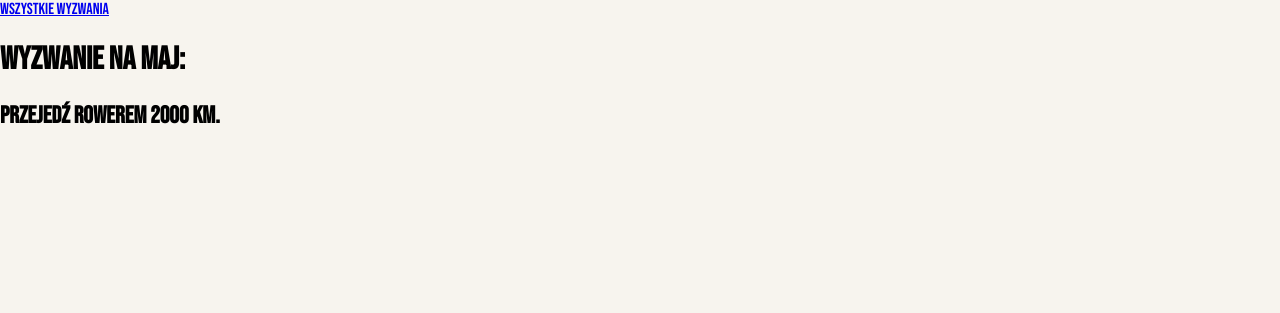
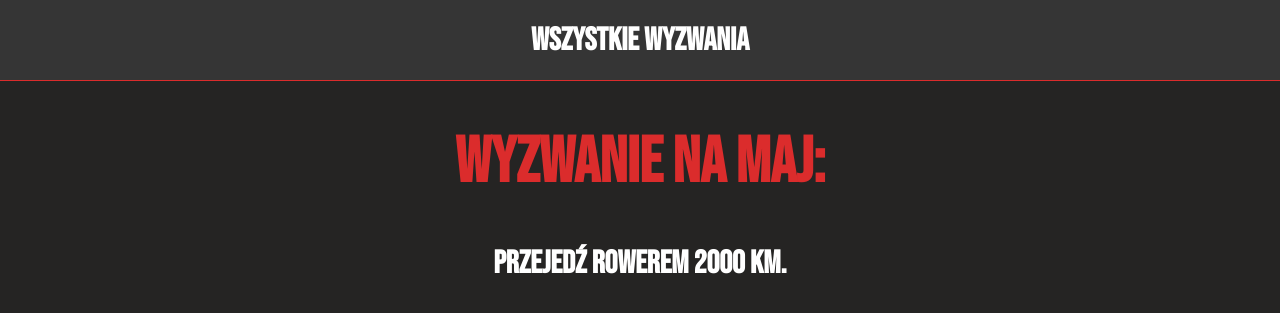
Before and after one commit to Wsap13/Django, a Django app: page /wyzwania/maj in a window 1280 px wide. Shown: the top 313 px of the page. Run offline with Django 4.2, Linux system fonts and the light colour scheme.

Commit message:
estetyka_koniec
skonczenie prac estetycznych

```diff
--- a/PierwszeKroki/miesieczne_wyzwania/miesieczne_wyzwania/settings.py
+++ b/PierwszeKroki/miesieczne_wyzwania/miesieczne_wyzwania/settings.py
@@ -121,7 +121,7 @@ USE_TZ = True
 
 STATIC_URL = '/static/'
 STATICFILES_DIRS = [
-    BASE_DIR / 'static'
+    BASE_DIR / 'static/'
 ]
 
 # Default primary key field type
--- a/PierwszeKroki/miesieczne_wyzwania/static/styles.css
+++ b/PierwszeKroki/miesieczne_wyzwania/static/styles.css
@@ -6,7 +6,7 @@ html{
 
 body{
     margin: 0;
-    background-color: #f7f4ee;
+    background-color: #252423;
 
 
 }
--- a/PierwszeKroki/miesieczne_wyzwania/templates/base.html
+++ b/PierwszeKroki/miesieczne_wyzwania/templates/base.html
@@ -14,6 +14,7 @@
 
 </head>
 <body>
+
     {% block content %}
     {% endblock %}
 </body>
--- a/PierwszeKroki/miesieczne_wyzwania/wyzwania/static/wyzwania/includes/header.css
+++ b/PierwszeKroki/miesieczne_wyzwania/wyzwania/static/wyzwania/includes/header.css
@@ -1,18 +1,26 @@
-header{
+header {
     width: 100%;
-    height: 4rem;
-    background-color: #2b0b0b;
-    margin: 1rem 0;
-    text-align: center;
-    font-size: 4rem;
-    border-bottom: 1px solid #ccc;
-    border-color: #db2c2c;
+    height: 5rem;
+    background-color: #353535;
+    border-bottom: 1px solid #db2c2c;
   }
 
-header nav{
+  header nav {
     width: 100%;
     height: 100%;
     display: flex;
     justify-content: center;
     align-items: center;
   }
+
+  header nav a {
+    color: white;
+    font-size: 2rem;
+    font-weight: bold;
+    text-decoration: none;
+  }
+
+  header nav a:hover,
+  header nav a:active {
+    color: #cf54a6;
+  }
--- a/PierwszeKroki/miesieczne_wyzwania/wyzwania/static/wyzwania/wyzwania.css
+++ b/PierwszeKroki/miesieczne_wyzwania/wyzwania/static/wyzwania/wyzwania.css
@@ -3,13 +3,14 @@ ul {
     margin: 2rem auto;
     max-width: 20rem;
     width: 90%;
-    box-shadow:  0 2px 8px #db2c2c ;
+    box-shadow:  0 2px 8px #ffffff ;
     padding: 1rem;
     border-radius: 12px;
     display: flex;
     flex-direction: column;
     flex-wrap: wrap;
     height: 30rem;
+    background-color: rgb(255, 255, 255);
 }
 
 li{
--- /dev/null
+++ b/PierwszeKroki/miesieczne_wyzwania/wyzwania/static/wyzwania/wyzwania.miesiac.css
@@ -0,0 +1,15 @@
+h1,h2{
+    text-align: center;
+}
+
+h2{
+    font-size: 2rem;
+    margin: 2rem 0 1rem 0;
+    color: white;
+}
+
+h1{
+    font-size: 4rem;
+    font-weight: bold;
+    color: #db2c2c;
+}
--- a/PierwszeKroki/miesieczne_wyzwania/wyzwania/templates/wyzwania/index.html
+++ b/PierwszeKroki/miesieczne_wyzwania/wyzwania/templates/wyzwania/index.html
@@ -11,7 +11,7 @@
 {% endblock %}
 
 {% block content %}
-    <h1>Wyzwania</h1>
+{% include "wyzwania/includes/header.html"%}
     <ul>
         {% for m in months %}
             <li><a href="{%url "miesieczne_wyzwanie" m %}",args[month]>{{ m|title }}</a></li>
--- a/PierwszeKroki/miesieczne_wyzwania/wyzwania/templates/wyzwania/wyzwania.html
+++ b/PierwszeKroki/miesieczne_wyzwania/wyzwania/templates/wyzwania/wyzwania.html
@@ -1,15 +1,20 @@
+
 {% extends 'base.html' %}
+{% load  static %}
 
     {% block page_title %}
         {{miesiac|title}}
     {% endblock %}
-
+    {% block css_files%}
+    <link rel="stylesheet" href="{% static "wyzwania/includes/header.css" %}">
+    <link rel="stylesheet" href="{% static "wyzwania/wyzwania.miesiac.css" %}">
+    {% endblock %}
     {% block content %}
         {% include "wyzwania/includes/header.html" %}
 
         <h1>Wyzwanie na {{miesiac|title}}:</h1>
         {% if klucz is not None %}
-        <h2>{{ klucz }}</h2>
+            <h2>{{ klucz }}</h2>
         {% else %}
             <p> Nie ma wyzwania na {{miesiac}}!</p>
         {% endif %}
```
Lines whose indentation alone changed are shown as unchanged.
